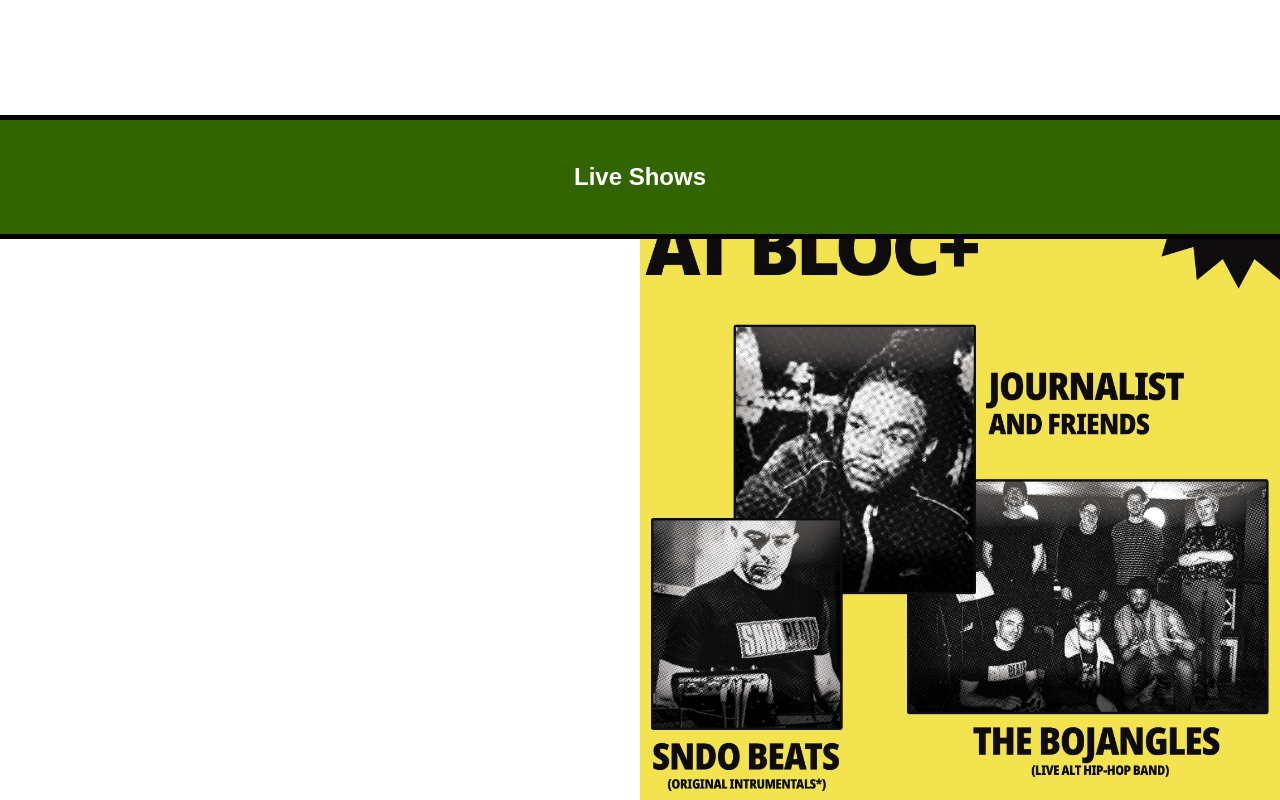
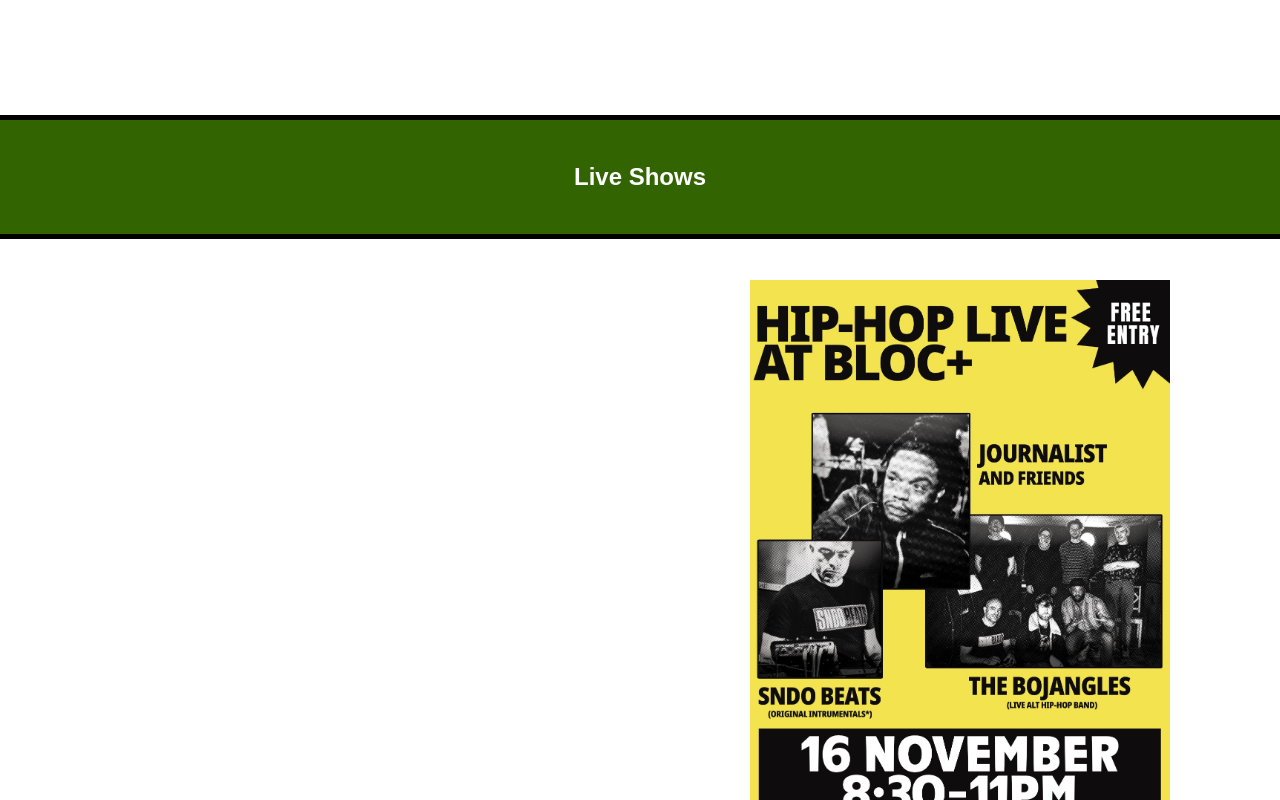
Before and after one commit to Mik20393/the-bojangles-web-app, a Next.js app: page / in a window 1280 px wide. Shown: the part 1480-2280 px from the top of the page. Built offline with nearby package versions, Linux system fonts and the light colour scheme.

Commit message:
Gig poster styling

```diff
--- a/src/components/tourSection.js
+++ b/src/components/tourSection.js
@@ -13,15 +13,14 @@ export default function TourSection() {
                 <div></div>
             </div>
             <div className={styles.posterContentContainer}>
-                <Image
-                    src={gigPoster}
-                    alt="Gig poster for the upcoming bojangles gig"
-                    width={16}
-                    height={9}
-                    layout="responsive"
-                    objectFit="contain"
-                />
-
+                <div className={styles.posterImageContainer}>
+                    <Image
+                        src={gigPoster}
+                        alt="Gig poster for the upcoming bojangles gig"
+                        fill={true}
+                        objectFit="contain"
+                    />
+                </div>
             </div>
         </>
     )
--- a/src/components/tourSection.module.css
+++ b/src/components/tourSection.module.css
@@ -4,16 +4,24 @@
 }
 
 .posterContentContainer {
+    height: 100%;
     width: 50%;
-    margin: 0 auto;
+    display: flex;
+    justify-content: center;
+    align-items: center;
 }
 
+.posterImageContainer {
+    position: relative;
+    height: 95%;
+    width: 65.6875%;
+}
 @media (max-width: 600px) {
     .liveShowDetailsContainer {
         width: 100%;
     }
 
     .posterContentContainer {
-        width: 100%;
+        display: none;
     }
 }
```
